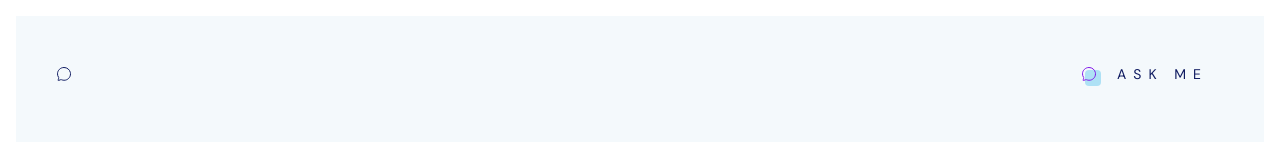
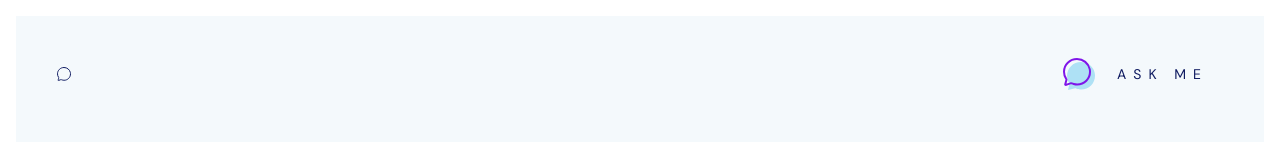
Before and after one commit to rk-maker/portfolio, a Next.js app: page / in a window 1280 px wide. Shown: the top 142 px of the page. Built offline with nearby package versions, Linux system fonts and the light colour scheme.

Commit message:
new component added

```diff
--- a/src/app/globals.css
+++ b/src/app/globals.css
@@ -119,10 +119,6 @@ h6 {
 .icon-custom::before {
   content: "";
   position: absolute;
-  top: 4px; /* Adjust this for offset down */
-  left: 4px; /* Adjust this for offset right */
-  width: 100%;
-  height: 100%;
   background-color: var(--color-secondary); /* fallback */
   z-index: 1;
   border-radius: 4px; /* Optional: if you want rounded corners behind */
--- a/src/components/navbar.tsx
+++ b/src/components/navbar.tsx
@@ -5,7 +5,8 @@ import { motion, AnimatePresence } from "framer-motion";
 import { FaGithub, FaTwitter, FaLinkedin } from "react-icons/fa";
 import { IoMdMail } from "react-icons/io";
 import AnimatedButton from "./secondaryTextButon";
-import { IoChatbubbleOutline } from "react-icons/io5";
+import StackedIcon from "./shadowIcon";
+import { IoChatbubbleOutline, IoChatbubbleSharp } from "react-icons/io5";
 
 const Navbar = () => {
   return (
@@ -17,9 +18,13 @@ const Navbar = () => {
         </div>
 
         <span className="flex items-center space-x-1 ">
-          <a className="icon-custom">
-            <IoChatbubbleOutline />
-          </a>
+          <StackedIcon
+            OutlineIcon={IoChatbubbleOutline}
+            FilledIcon={IoChatbubbleSharp}
+            offset={4}
+            size={32}
+          />
+
           <AnimatedButton onClick={() => alert("Clicked!")}>
             ASK ME
           </AnimatedButton>
--- /dev/null
+++ b/src/components/shadowIcon.tsx
@@ -0,0 +1,45 @@
+import React from "react";
+
+type IconType = React.ComponentType<{
+  size?: number | string;
+  className?: string;
+}>;
+
+type StackedIconProps = {
+  OutlineIcon: IconType;
+  FilledIcon: IconType;
+  offset?: number;
+  size?: number;
+};
+
+const StackedIcon: React.FC<StackedIconProps> = ({
+  OutlineIcon,
+  FilledIcon,
+  offset = 1,
+  size = 24,
+}) => {
+  return (
+    <div
+      className="relative inline-block"
+      style={{ width: size + offset, height: size + offset }}
+    >
+      {/* Filled icon behind with offset */}
+      <div
+        className="absolute text-secondary"
+        style={{
+          left: `${offset}px`,
+          top: `${offset}px`,
+        }}
+      >
+        <FilledIcon size={size} />
+      </div>
+
+      {/* Outline icon on top */}
+      <div className="absolute top-0 left-0 text-thirdy">
+        <OutlineIcon size={size} />
+      </div>
+    </div>
+  );
+};
+
+export default StackedIcon;
```
